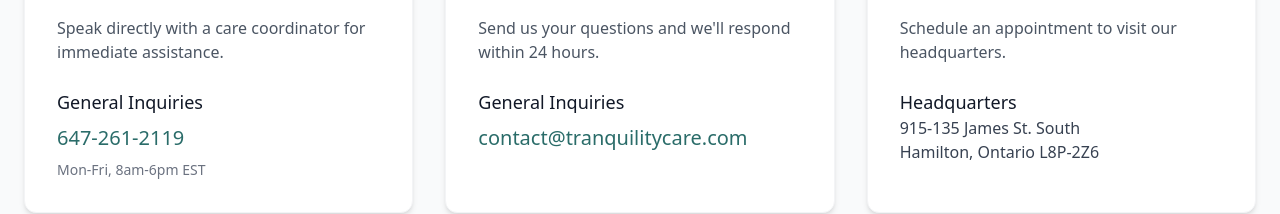
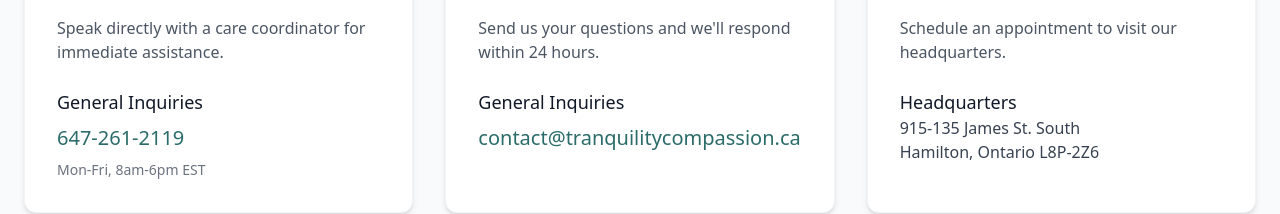
Before and after one commit to AliSaif1/tranquility, a React (Vite) app: page /contact in a window 1280 px wide. Shown: the part 1069-1283 px from the top of the page. Built offline with nearby package versions, Linux system fonts and the light colour scheme.

Commit message:
Updated email

```diff
--- a/src/pages/Contact.jsx
+++ b/src/pages/Contact.jsx
@@ -64,7 +64,7 @@
             // Show error modal
             setModalContent({
                 title: 'Error Sending Message',
-                message: error.message || 'There was an error sending your message. Please try again later or contact us directly at contact@tranquilitycare.com.',
+                message: error.message || 'There was an error sending your message. Please try again later or contact us directly at contact@tranquilitycompassion.ca.',
                 isError: true
             });
             setShowModal(true);
@@ -191,7 +191,7 @@
                             <p className="text-gray-600 mb-6">Send us your questions and we'll respond within 24 hours.</p>
                             <div className="space-y-2">
                                 <p className="text-lg font-medium text-gray-900">General Inquiries</p>
-                                <p className="text-primary-600 text-xl">contact@tranquilitycare.com</p>
+                                <p className="text-primary-600 text-xl">contact@tranquilitycompassion.ca</p>
                             </div>
                         </div>
 
--- a/src/pages/Home.jsx
+++ b/src/pages/Home.jsx
@@ -198,7 +198,7 @@
             // Show error modal
             setModalContent({
                 title: 'Error Sending Message',
-                message: error.message || 'There was an error sending your message. Please try again later or contact us directly at contact@tranquilitycare.com.',
+                message: error.message || 'There was an error sending your message. Please try again later or contact us directly at contact@tranquilitycompassion.ca.',
                 isError: true
             });
             setShowModal(true);
```
